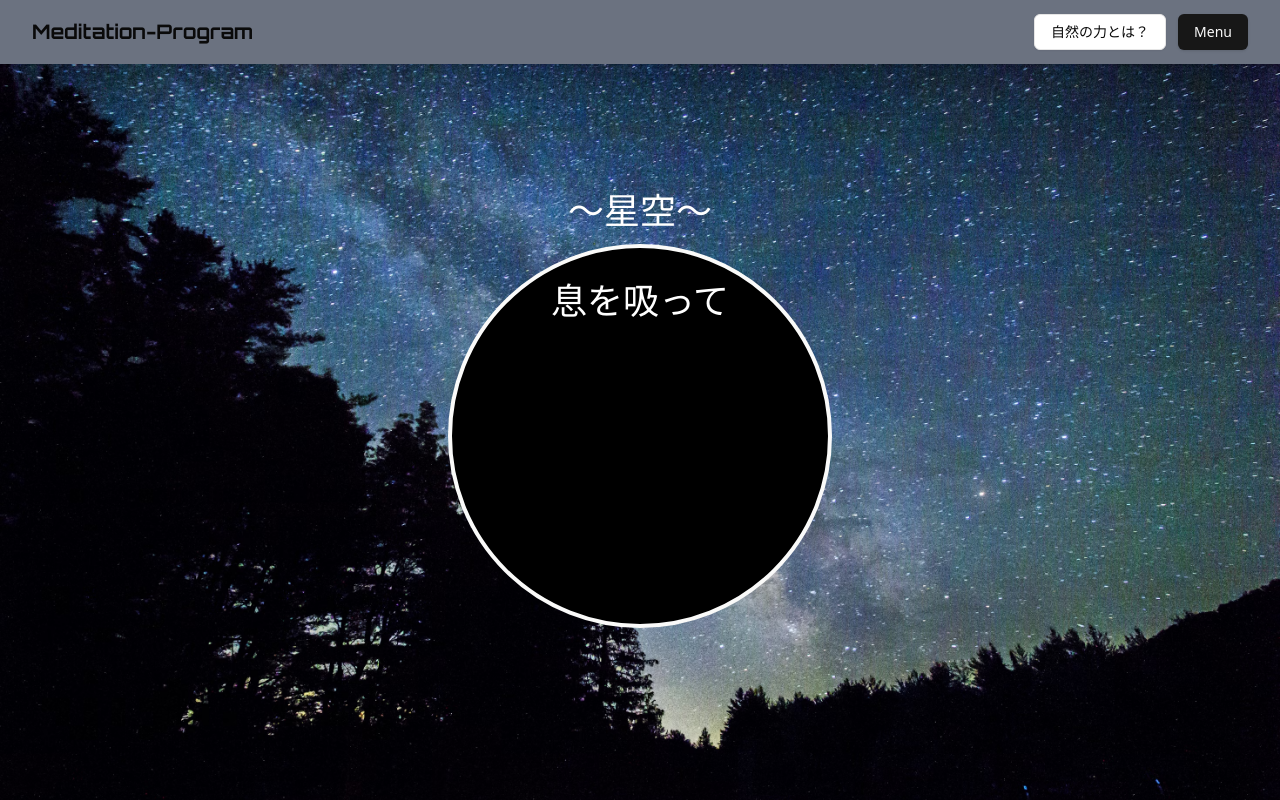
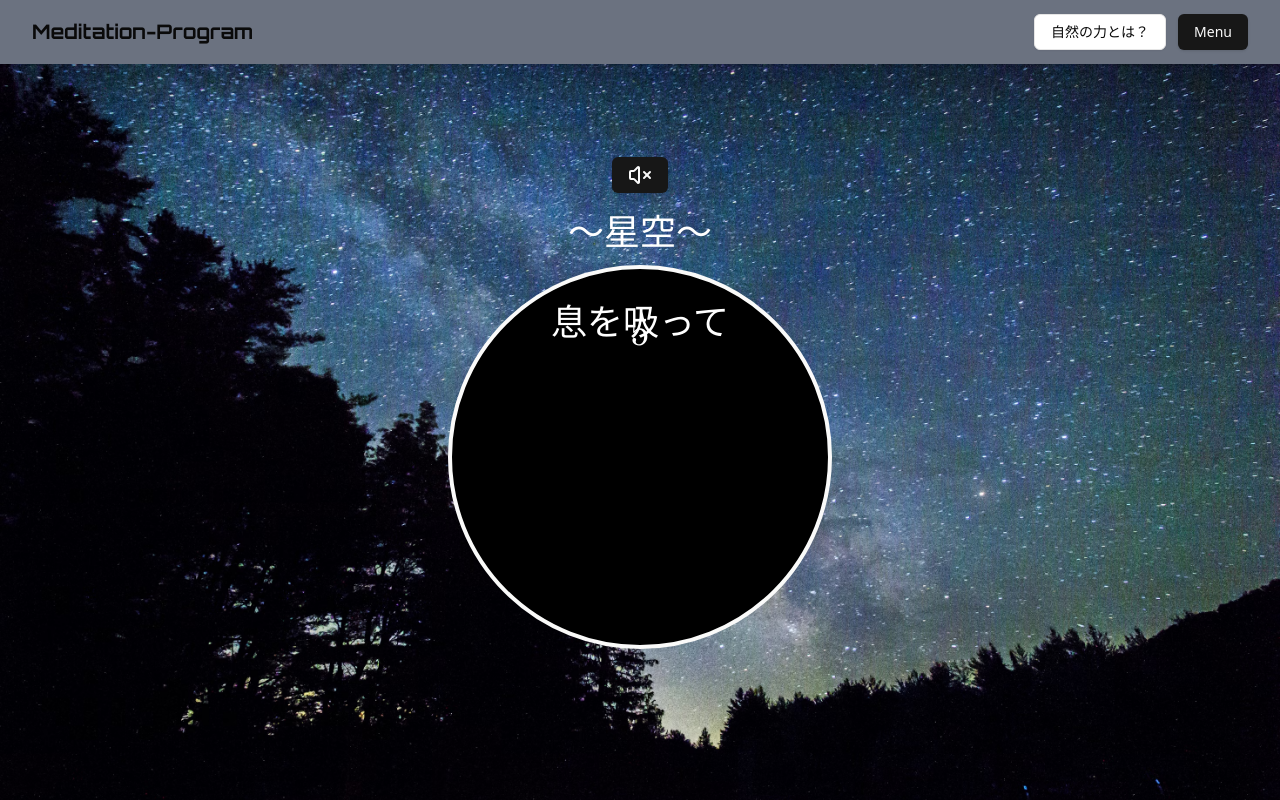
Before and after one commit to hayatonanba/meditation-program, a React (Vite) app: page /aboutstar in a window 1280 px wide. Built offline with nearby package versions, Linux system fonts and the light colour scheme.

Commit message:
try-audio

```diff
--- a/src/components/Main/About/AboutStar.tsx
+++ b/src/components/Main/About/AboutStar.tsx
@@ -1,12 +1,15 @@
 import Header from "@/components/Header";
 import Meditation from "@/components/Meditation";
+import BgmPlayer from "@/components/ui/bgmPlayer";
 
 
 const AboutStar = () => {
+
   return (
     <div className="bg-[url('/image/star.avif')] bg-cover bg-center h-screen flex flex-col items-center">
       <Header />
       <div className="m-auto text-4xl text-center font-Shippori">
+        <BgmPlayer src="/audio/mix_36s (audio-joiner.com).mp3" />
         <h1 className="text-white p-4">〜星空〜</h1>
         <Meditation />
       </div>
--- a/src/components/Meditation/index.tsx
+++ b/src/components/Meditation/index.tsx
@@ -1,10 +1,25 @@
+import { useEffect, useState } from "react";
 
 
 const Meditation = () => {
+    // カウントダウン時間をuseStateで管理
+    const [seconds, setSeconds] = useState(10);
+
+    // useEffectでカウントダウンロジックを処理
+    useEffect(() => {
+      if (seconds > 0) {
+        // secondsが0より大きい場合にのみタイマーを設定
+        const timerId = setTimeout(() => setSeconds(seconds - 1), 1000);
+        // タイマーをクリア
+        return () => clearTimeout(timerId);
+      }
+    }, [seconds]);// secondsに依存し、secondsが変更されるたびにtimeoutを再設定する
+
   return (
     <div className="text-white text-4xl border-stone-50 border-4 bg-black rounded-[50%] h-96 w-96">
       <div className="">
         <h1 className="flex justify-center translate-y-3/4">息を吸って</h1>
+        <h2>{seconds}</h2>
       </div>
     </div>
   )
--- /dev/null
+++ b/src/components/ui/bgmPlayer.tsx
@@ -0,0 +1,38 @@
+import { useEffect, useRef, useState } from 'react'
+import { Button } from './button';
+import { Volume2, VolumeX } from 'lucide-react';
+
+interface BgmPlayerProps {
+    src: string;
+  }
+
+const BgmPlayer: React.FC<BgmPlayerProps> = ({src}) => {
+
+    const [isPlayed, setIsPlayed]= useState(false);
+    const audioRef = useRef<HTMLAudioElement | null>(null);
+
+    const handleplay = () => {
+        setIsPlayed(!isPlayed)
+    }
+
+    useEffect (() => {
+        if (audioRef.current) {
+        isPlayed ? audioRef.current.play() : audioRef.current.pause()
+        }
+    },[isPlayed])
+  return (
+    <div>
+        <audio
+            ref={audioRef}
+            src={src}
+            loop
+            autoPlay
+        />
+        <Button onClick={handleplay}>
+            {isPlayed ? <Volume2 /> : <VolumeX />}
+        </Button>
+    </div>
+  )
+}
+
+export default BgmPlayer;
```
Also changed, not shown: 1 other file (tests, documents, lock files or other folders).
